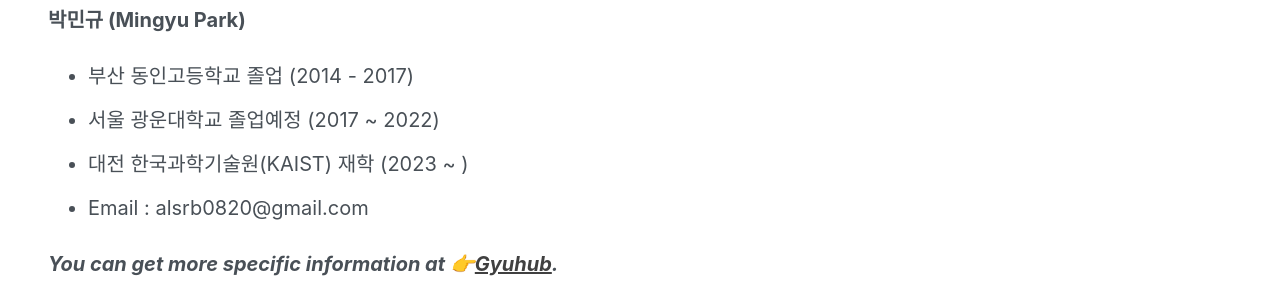
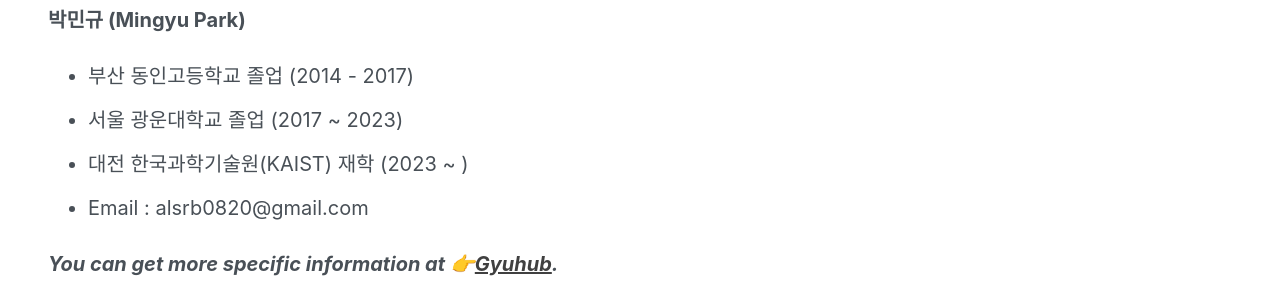
Before and after one commit to mngupark/mngupark.github.io, a Jekyll site: the page built from about.md, in a window 1280 px wide and 900 px high. Shown: the part 136-436 px from the top of the window. Built offline with Jekyll 4.4.1, drawn with Linux system fonts in a browser that asks for light colours; nearby versions of some CDN libraries; emoji names are drawn with the system emoji font.

Commit message:
update a biography

```diff
--- a/about.md
+++ b/about.md
@@ -5,7 +5,7 @@ title: About
 
 **박민규 (Mingyu Park)**
 - 부산 동인고등학교 졸업 (2014 - 2017)
-- 서울 광운대학교 졸업예정 (2017 ~ 2022)
+- 서울 광운대학교 졸업 (2017 ~ 2023)
 - 대전 한국과학기술원(KAIST) 재학 (2023 ~ )
 - Email : alsrb0820@gmail.com
 
```
